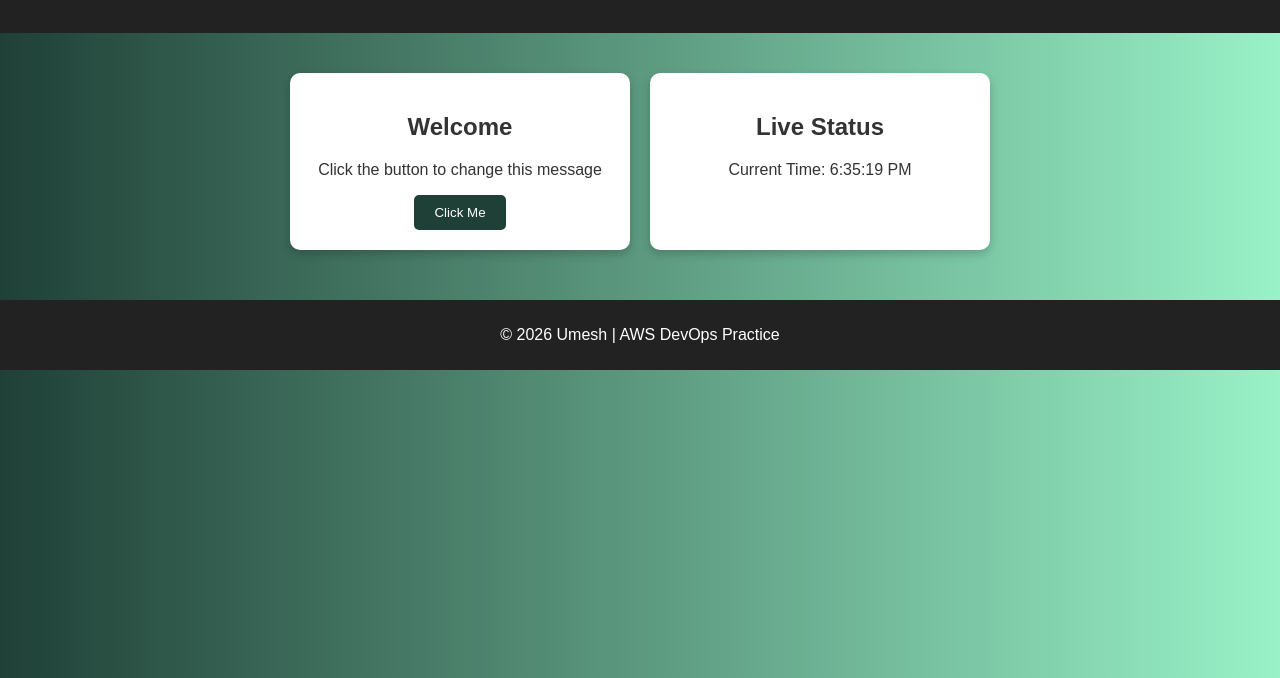
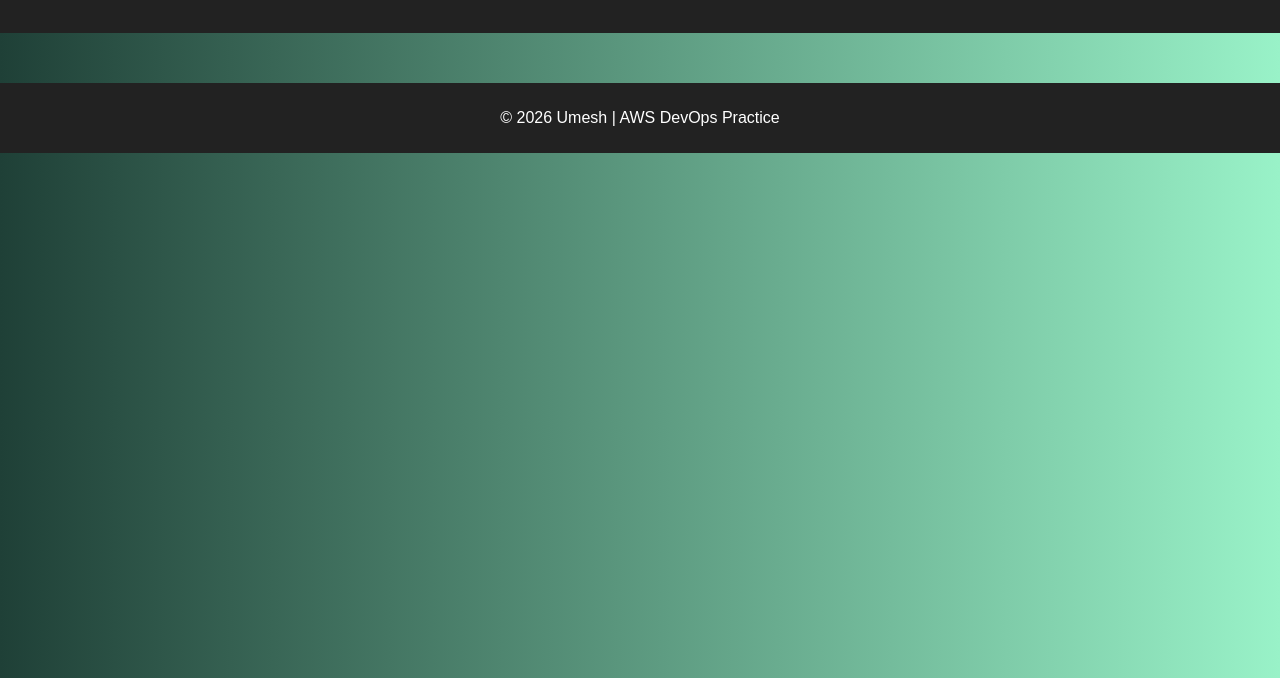
Before and after one commit to umesh8806/web-hosting-pipeline, a plain HTML site: page index.html in a window 1280 px wide. Shown: the part 122-800 px from the top of the page. Drawn offline with Linux system fonts and the light colour scheme.

Commit message:
Update index.html

```diff
--- a/index.html
+++ b/index.html
@@ -13,18 +13,7 @@
         <p>Hosted on AWS S3 using CodePipeline</p>
     </header>
 
-    <main>
-        <div class="card">
-            <h2>Welcome</h2>
-            <p id="message">Click the button to change this message</p>
-            <button onclick="changeText()">Click Me</button>
-        </div>
 
-        <div class="card">
-            <h2>Live Status</h2>
-            <p id="time"></p>
-        </div>
-    </main>
 
     <footer>
         <p>© 2026 Umesh | AWS DevOps Practice</p>
```
